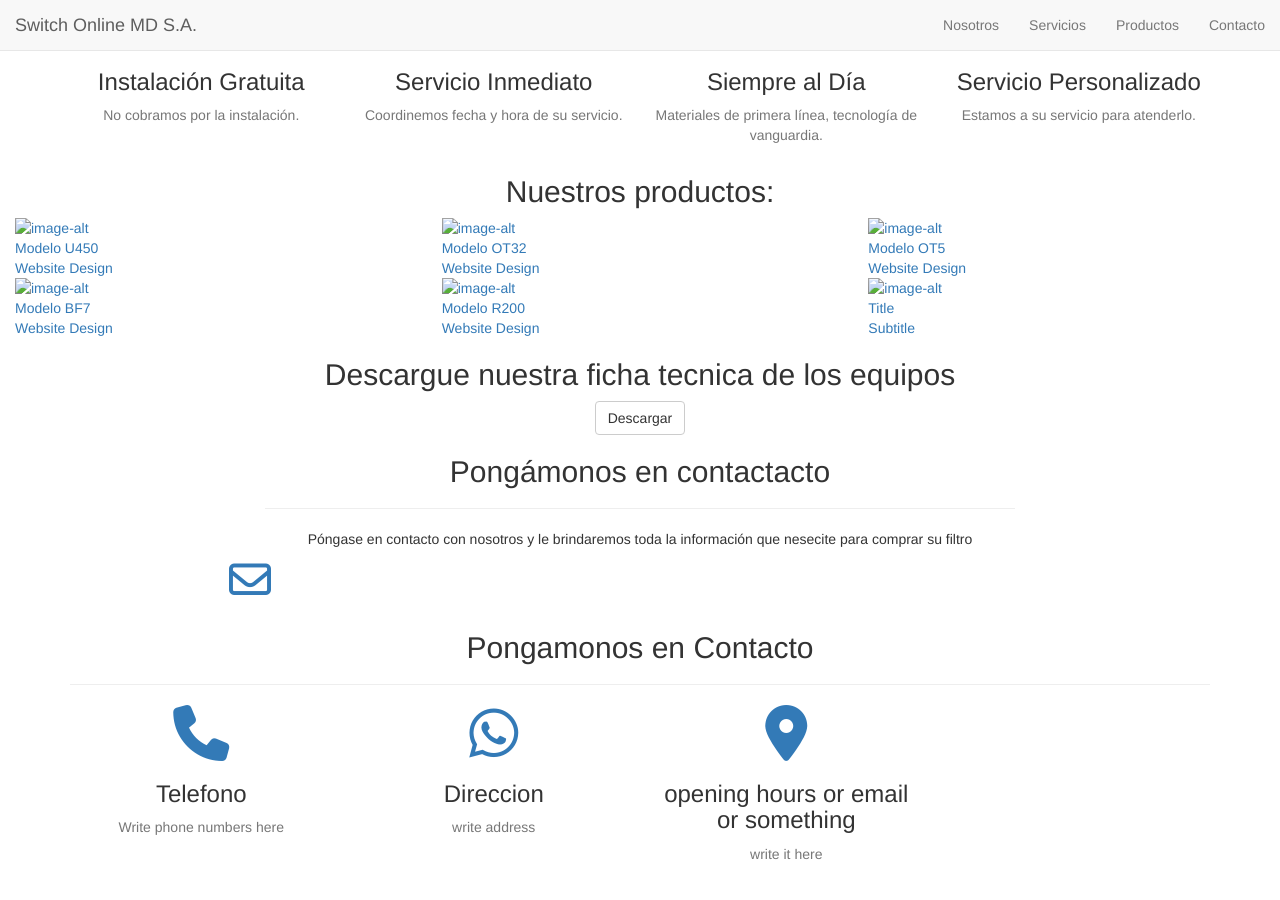
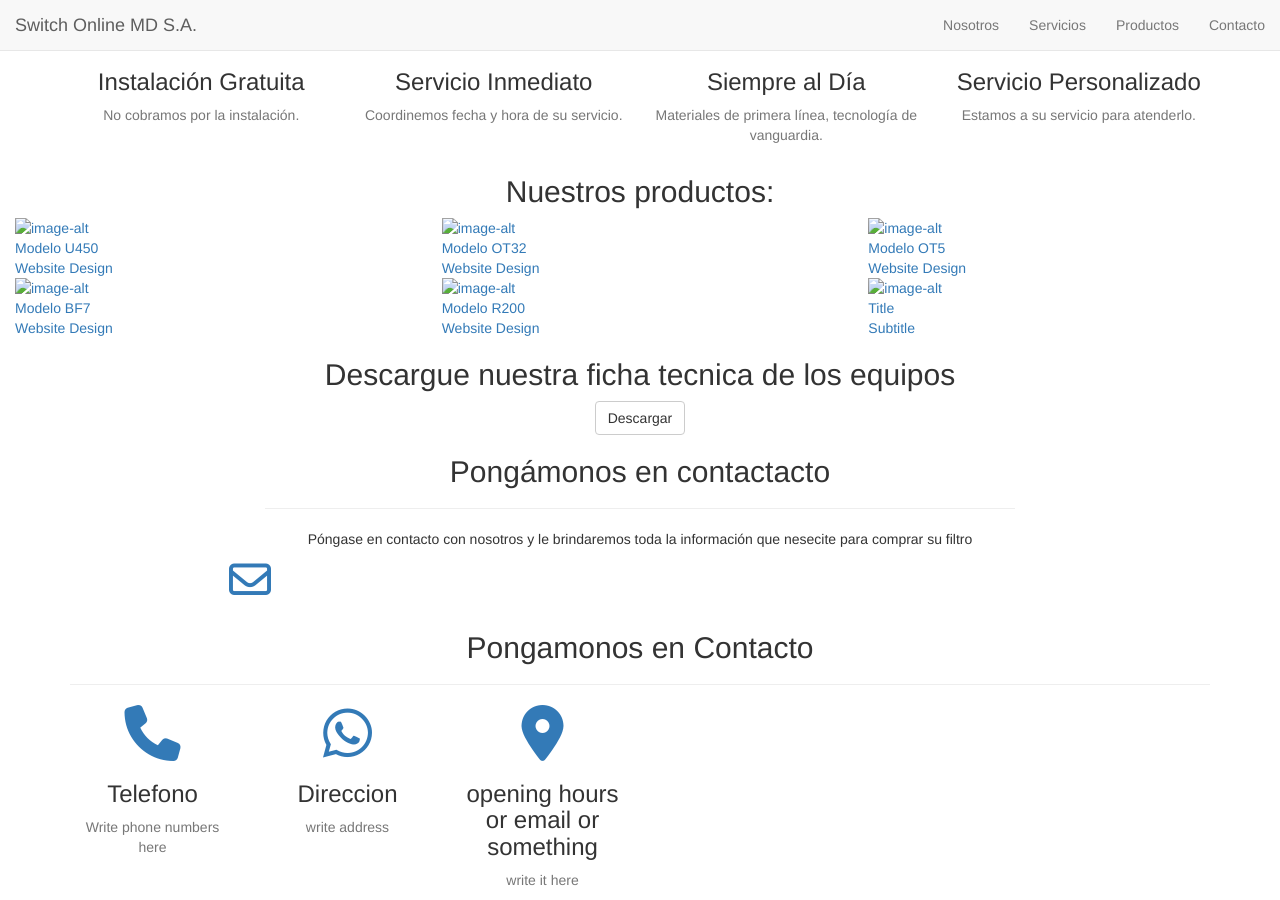
Before and after one commit to switch-on-line-md/web, a Jekyll site: the page built from _posts/2014-07-18-project-1.markdown, in a window 1280 px wide and 900 px high, scrolled down 639 px. Built offline with Jekyll 4.4.1, drawn with Linux system fonts in a browser that asks for light colours; nearby versions of some CDN libraries; library files that are not in the unit come from our copies; before the commit the page ends 1513 px from its top, so only the background shows below that.

Commit message:
Update ncontact.html

```diff
--- a/_includes/ncontact.html
+++ b/_includes/ncontact.html
@@ -9,7 +9,7 @@
     </div>
     <div class="container" div style="text-align:center">
         <div class="row">
-            <div class="col-lg-3 col-md-6 text-center">
+            <div class="col-lg-2 col-md-4 text-center">
                 <div class="service-box">
                     <i class="fa fa-4x fa-phone wow bounceIn text-primary"></i>
                     <h3>Telefono</h3>
@@ -18,7 +18,7 @@
                     </p>
                 </div>
             </div>
-            <div class="col-lg-3 col-md-6 text-center">
+            <div class="col-lg-2 col-md-4 text-center">
                 <div class="service-box">
                     <i class="fa fa-4x fa-whatsapp wow bounceIn text-primary" data-wow-delay=".1s"></i>
                     <h3>Direccion</h3>
@@ -27,7 +27,7 @@
                     </p>
                 </div>
             </div>
-            <div class="col-lg-3 col-md-6 text-center">
+            <div class="col-lg-2 col-md-4 text-center">
                 <div class="service-box">
                     <i class="fa fa-4x fa-map-marker wow bounceIn text-primary" data-wow-delay=".2s"></i>
                     <h3>opening hours or email or something</h3>
```
